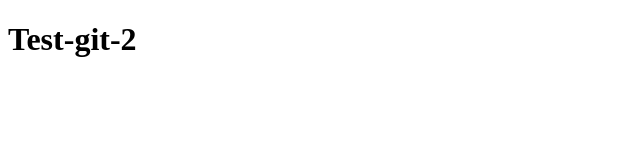
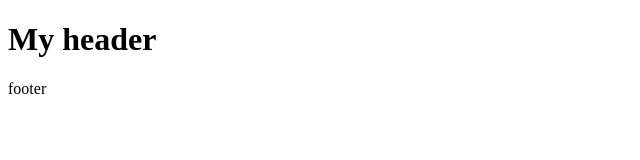
Before and after one commit to Altyn03/test-git-2, a plain HTML site: page index.html in a window 1280 px wide. Shown: the whole page, without its empty margins (0-640 px from the left). Drawn offline with Linux system fonts and the light colour scheme.

Commit message:
made changes

```diff
--- a/index.html
+++ b/index.html
@@ -7,8 +7,14 @@
     <title>Test-git-2</title>
 </head>
 <body>
-    <h1></h1>
-    <h1>Test-git-2</h1>
+    <header>
+        <h1>My header</h1>
+    </header>
+    <footer>
+        <span>
+            footer
+        </span>
+    </footer>
     <script src="index.js"></script>
 </body>
 </html>
--- a/index.js
+++ b/index.js
@@ -1 +1,8 @@
 console.log('Hello world');
+
+const age = 20;
+if (age >= 18) {
+    console.log('Вы совершеннолетний');
+} else {
+    console.log('Вы не совершеннолетний');
+}
```
